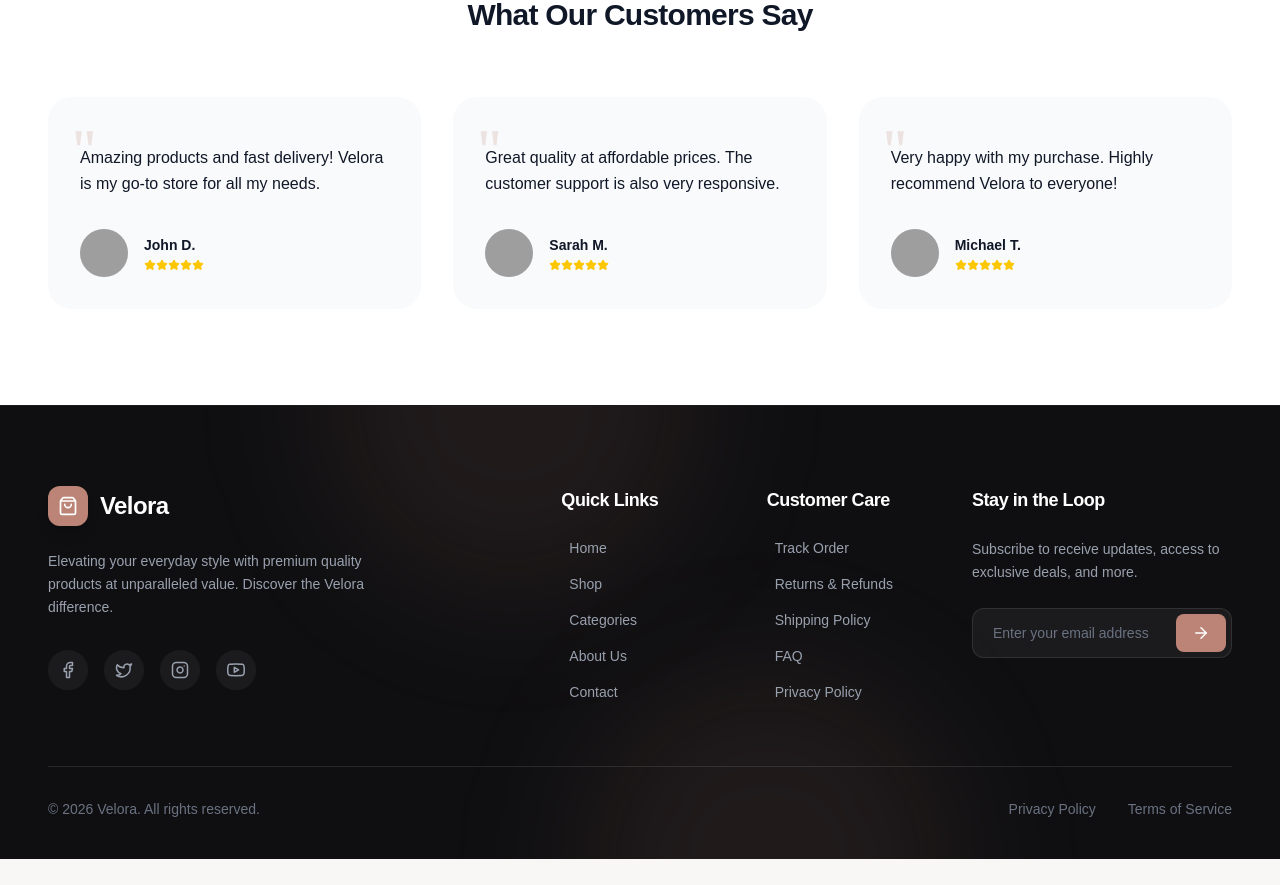
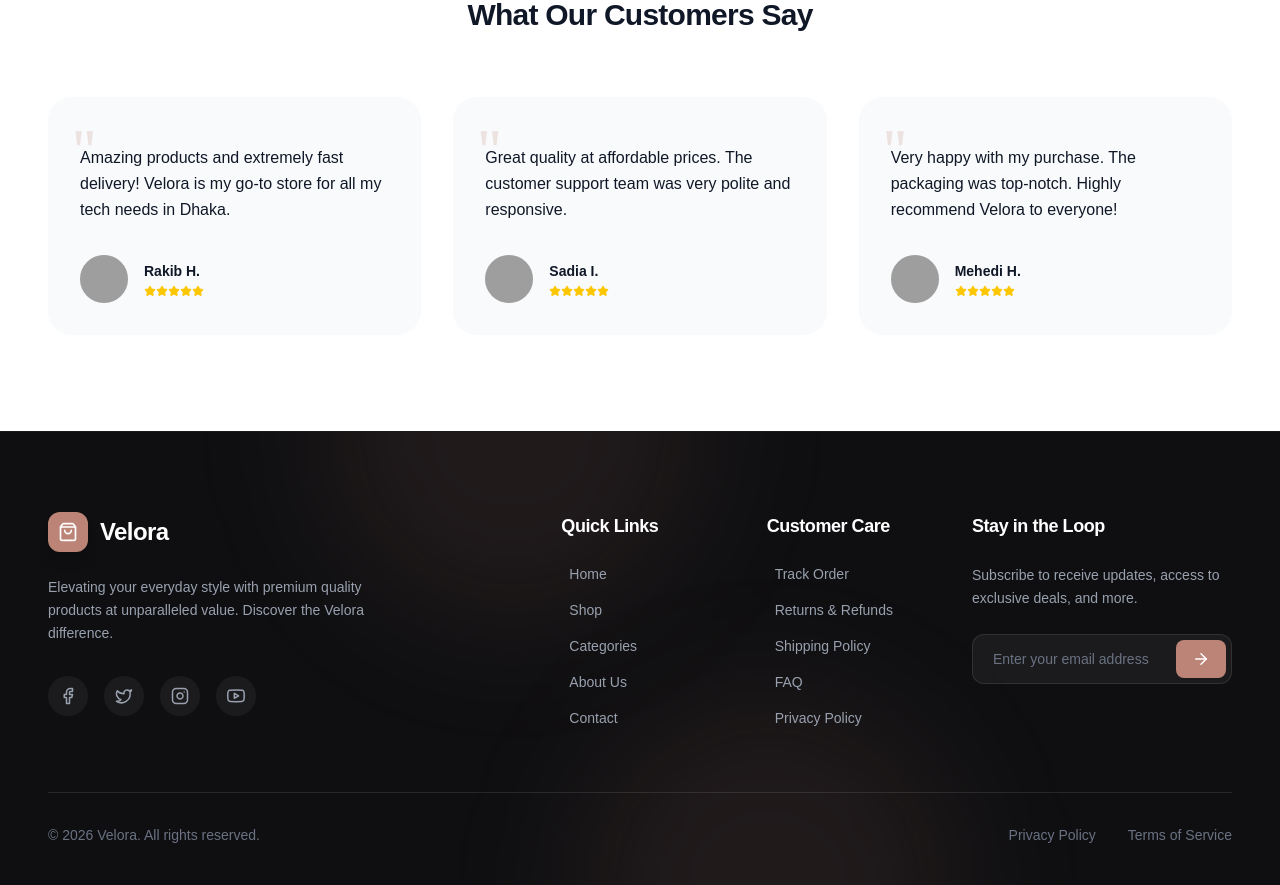
Before and after one commit to faruk-aiub/Velora-frontend, a Next.js app: page / in a window 1280 px wide. Shown: the part 2200-3085 px from the top of the page. Before the commit the page ends 3059 px from the top, so only its background shows below. Built offline with nearby package versions, Linux system fonts and the light colour scheme; no server answers; grey boxes are pictures that could not be loaded.

Commit message:
chore: update testimonial review content on the homepage

```diff
--- a/src/app/(store)/page.tsx
+++ b/src/app/(store)/page.tsx
@@ -124,9 +124,9 @@ export default async function HomePage() {
 
         <div className="grid grid-cols-1 md:grid-cols-3 gap-8">
           {[
-            { name: "John D.", text: "Amazing products and fast delivery! Velora is my go-to store for all my needs." },
-            { name: "Sarah M.", text: "Great quality at affordable prices. The customer support is also very responsive." },
-            { name: "Michael T.", text: "Very happy with my purchase. Highly recommend Velora to everyone!" }
+            { name: "Rakib H.", text: "Amazing products and extremely fast delivery! Velora is my go-to store for all my tech needs in Dhaka." },
+            { name: "Sadia I.", text: "Great quality at affordable prices. The customer support team was very polite and responsive." },
+            { name: "Mehedi H.", text: "Very happy with my purchase. The packaging was top-notch. Highly recommend Velora to everyone!" }
           ].map((review, i) => (
             <div key={i} className="bg-[#F9FAFB] rounded-3xl p-8 text-left relative testimonial-item">
               <div className="text-[#BC8477] font-serif text-6xl absolute top-6 left-6 opacity-20">&quot;</div>
```
